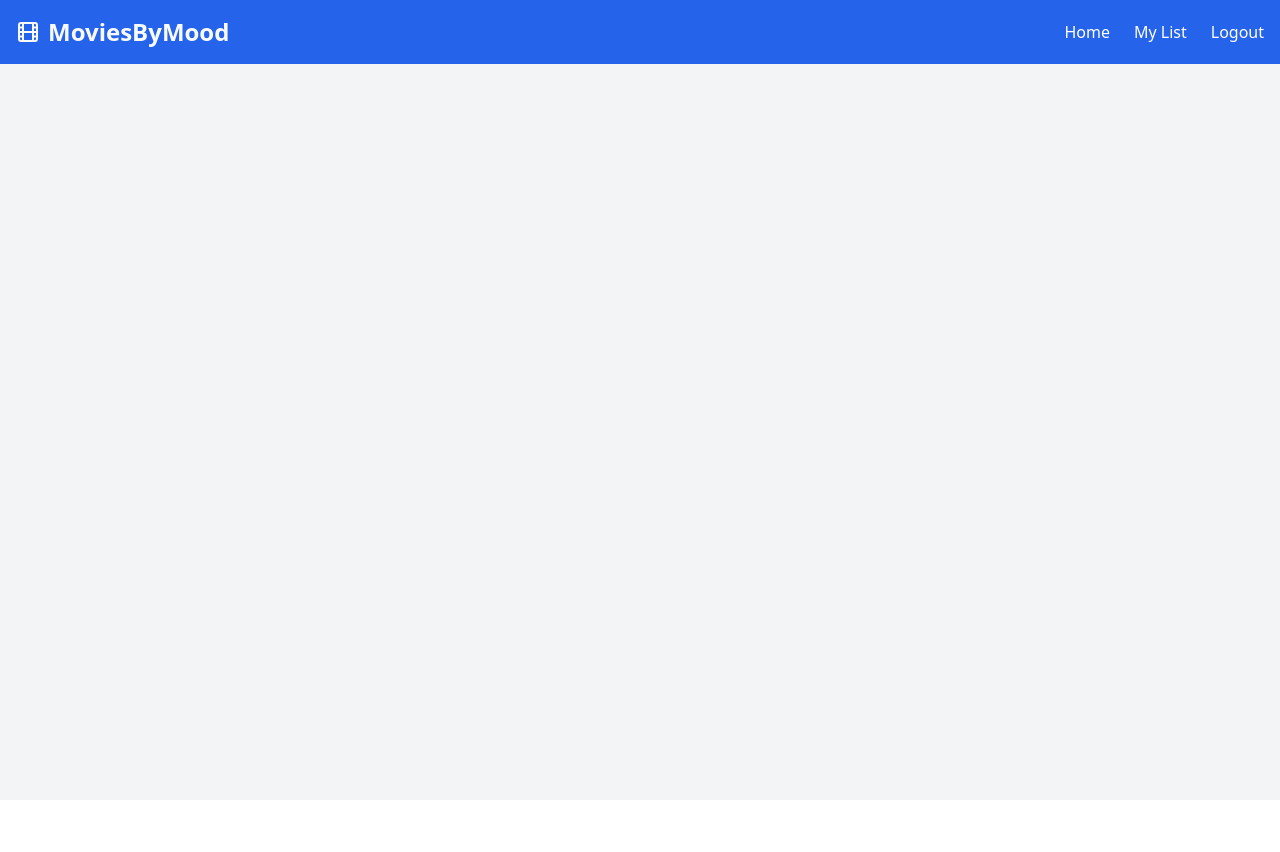
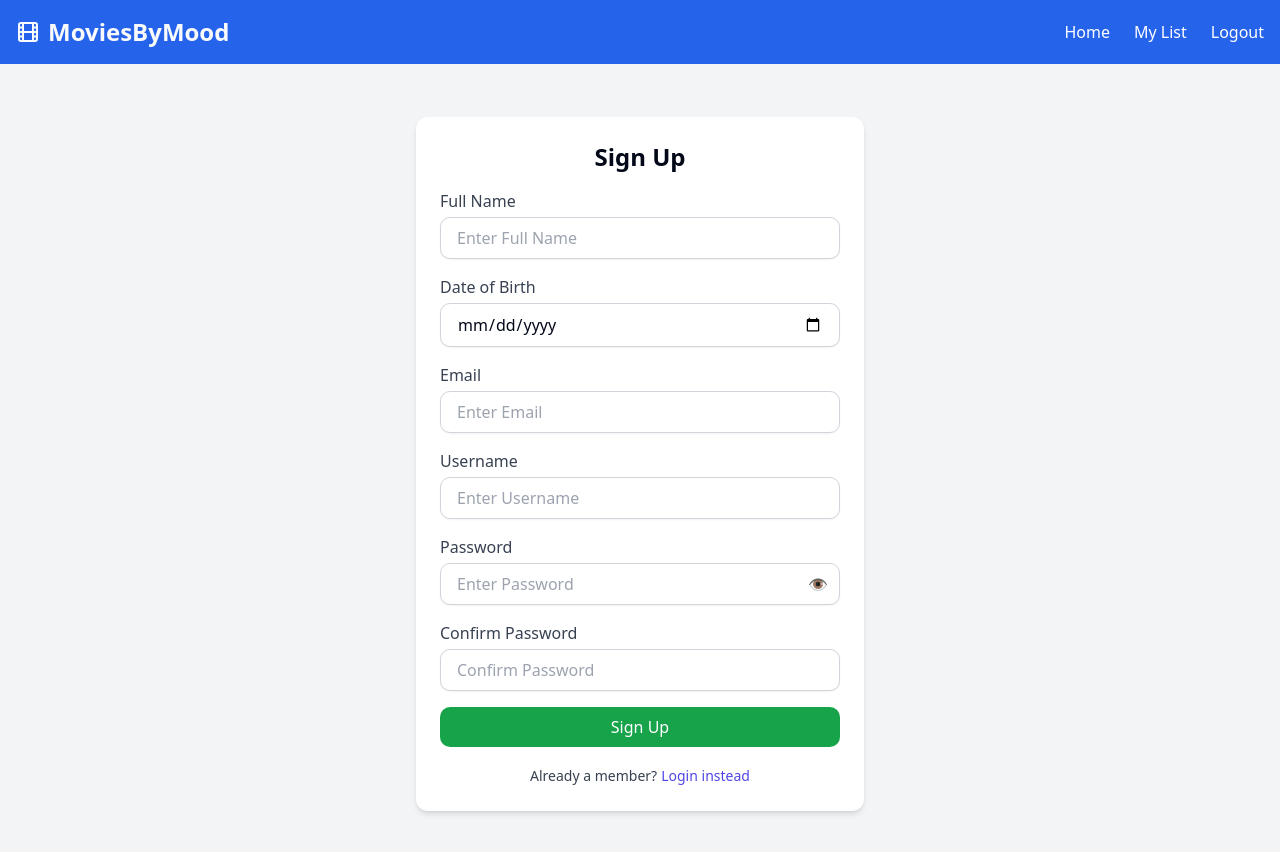
Before and after one commit to Scorpio-2410/MoodMovies, a React (Vite) app in the folder ReactApp/reactapp.client/: page /register in a window 1280 px wide. Shown: the top 852 px of the page. Before the commit the page ends 800 px from the top, so only its background shows below. Built offline with nearby package versions, Linux system fonts and the light colour scheme.

Commit message:
Register page created for new users & routing to register page created

```diff
--- a/ReactApp/reactapp.client/src/App.jsx
+++ b/ReactApp/reactapp.client/src/App.jsx
@@ -3,6 +3,7 @@ import Navbar from "./components/Navbar";
 import HomePage from "./pages/HomePage.jsx";
 import WeatherPage from "./pages/WeatherPage";
 import LoginPage from "./pages/LoginPage"
+import RegisterPage from "./pages/RegisterPage"
 import { Toaster } from "sonner";
 
 function App() {
@@ -13,10 +14,11 @@ function App() {
         <Routes>
           {/* <Route path="/" element={<LoginPage />} />
           <Route path="/register" element={<RegisterPage />} /> */}
+          <Route path="" element={<LoginPage />} />
+          <Route path="/register" element={<RegisterPage />} />
           <Route path="/home" element={<HomePage />} />
           {/* <Route path="/my-list" element={<MyMovieListPage />} />*/}
           <Route path="/weather" element={<WeatherPage />} />
-          <Route path="" element={<LoginPage />} />
         </Routes>
         <Toaster />
       </div>
--- a/ReactApp/reactapp.client/src/pages/RegisterPage.jsx
+++ b/ReactApp/reactapp.client/src/pages/RegisterPage.jsx
@@ -0,0 +1,193 @@
+import { useForm } from "react-hook-form";
+import { useState } from "react";
+import { useNavigate } from "react-router-dom"; // Import useNavigate
+
+export default function RegisterPage() {
+  const {
+    register,
+    handleSubmit,
+    formState: { errors },
+    watch,
+    trigger,
+  } = useForm({
+    mode: "onSubmit", // Validate form only on submit
+    reValidateMode: "onChange", // Revalidate fields when their value changes
+  });
+  const [showPassword, setShowPassword] = useState(false);
+  const [passwordCriteria, setPasswordCriteria] = useState({
+    length: false,
+    uppercase: false,
+    number: false,
+    specialChar: false,
+  });
+  const navigate = useNavigate();
+  const password = watch("password");
+
+  const onSubmit = (data) => {
+    console.log("Signup Data: ", data);
+    // Simulate user creation by logging the form data
+  };
+
+  // Toggle password visibility
+  const togglePasswordVisibility = () => {
+    setShowPassword(!showPassword);
+  };
+
+  // Validate password against the required criteria
+  const validatePasswordStrength = (password) => {
+    setPasswordCriteria({
+      length: password.length >= 8,
+      uppercase: /[A-Z]/.test(password),
+      number: /[0-9]/.test(password),
+      specialChar: /[^A-Za-z0-9]/.test(password),
+    });
+  };
+
+  // Watch for password input changes
+  const handlePasswordChange = (e) => {
+    validatePasswordStrength(e.target.value);
+  };
+
+  return (
+    <div className="min-h-screen flex items-center justify-center bg-gray-100">
+      <div className="bg-white p-6 rounded-lg shadow-md w-full max-w-md">
+        <h2 className="text-2xl font-bold text-center mb-4">Sign Up</h2>
+
+        <form
+          onSubmit={handleSubmit(onSubmit)} // Handle form submission and validation
+          className="space-y-4"
+        >
+          {/* Full Name */}
+          <div>
+            <label className="block text-gray-700 mb-1">Full Name</label>
+            <input
+              type="text"
+              placeholder="Enter Full Name"
+              className="block w-full px-4 py-2 border border-gray-300 rounded-md shadow-sm focus:ring-indigo-500 focus:border-indigo-500"
+              {...register("fullName", { required: "Full Name is required" })}
+            />
+            {errors.fullName && <span className="text-red-500">{errors.fullName.message}</span>}
+          </div>
+
+          {/* Date of Birth */}
+          <div>
+            <label className="block text-gray-700 mb-1">Date of Birth</label>
+            <input
+              type="date"
+              className="block w-full px-4 py-2 border border-gray-300 rounded-md shadow-sm focus:ring-indigo-500 focus:border-indigo-500"
+              {...register("dob", {
+                required: "Date of Birth is required",
+                validate: (dob) => {
+                  const birthDate = new Date(dob);
+                  const today = new Date();
+                  const age = today.getFullYear() - birthDate.getFullYear();
+                  return age >= 8 || "You must be at least 8 years old.";
+                },
+              })}
+            />
+            {errors.dob && <span className="text-red-500">{errors.dob.message}</span>}
+          </div>
+
+          {/* Email */}
+          <div>
+            <label className="block text-gray-700 mb-1">Email</label>
+            <input
+              type="email"
+              placeholder="Enter Email"
+              className="block w-full px-4 py-2 border border-gray-300 rounded-md shadow-sm focus:ring-indigo-500 focus:border-indigo-500"
+              {...register("email", {
+                required: "Email is required",
+                pattern: {
+                  value: /^[^\s@]+@[^\s@]+\.[^\s@]+$/,
+                  message: "Enter a valid email address",
+                },
+              })}
+            />
+            {errors.email && <span className="text-red-500">{errors.email.message}</span>}
+          </div>
+
+          {/* Username */}
+          <div>
+            <label className="block text-gray-700 mb-1">Username</label>
+            <input
+              type="text"
+              placeholder="Enter Username"
+              className="block w-full px-4 py-2 border border-gray-300 rounded-md shadow-sm focus:ring-indigo-500 focus:border-indigo-500"
+              {...register("username", { required: "Username is required" })}
+            />
+            {errors.username && <span className="text-red-500">{errors.username.message}</span>}
+          </div>
+
+          {/* Password field with eye button */}
+          <div>
+            <label className="block text-gray-700 mb-1">Password</label>
+            <div className="relative">
+              <input
+                type={showPassword ? "text" : "password"}
+                placeholder="Enter Password"
+                className="block w-full px-4 py-2 border border-gray-300 rounded-md shadow-sm focus:ring-indigo-500 focus:border-indigo-500"
+                {...register("password", {
+                  required: "Password is required",
+                  onChange: handlePasswordChange,
+                  validate: (value) =>
+                    /[A-Z]/.test(value) &&
+                    /[0-9]/.test(value) &&
+                    /[^A-Za-z0-9]/.test(value) &&
+                    value.length >= 8 ||
+                    "Password must be at least 8 characters, with one uppercase letter, one number, and one special character",
+                })}
+              />
+              <button
+                type="button"
+                className="absolute inset-y-0 right-3 flex items-center"
+                onClick={togglePasswordVisibility}
+              >
+                {showPassword ? "🙈" : "👁️"}
+              </button>
+            </div>
+            {errors.password && (
+              <ul className="text-red-500 mt-2 list-disc list-inside">
+                <li>Password must be at least 8 characters</li>
+                <li>Password must contain at least one uppercase letter</li>
+                <li>Password must contain at least one number</li>
+                <li>Password must contain at least one special character</li>
+              </ul>
+            )}
+          </div>
+
+          {/* Confirm Password */}
+          <div>
+            <label className="block text-gray-700 mb-1">Confirm Password</label>
+            <input
+              type="password"
+              placeholder="Confirm Password"
+              className="block w-full px-4 py-2 border border-gray-300 rounded-md shadow-sm focus:ring-indigo-500 focus:border-indigo-500"
+              {...register("confirmPassword", {
+                required: "Please confirm your password",
+                validate: (value) => value === password || "Passwords do not match",
+              })}
+            />
+            {errors.confirmPassword && <span className="text-red-500">{errors.confirmPassword.message}</span>}
+          </div>
+
+          {/* Submit button */}
+          <div>
+            <input
+              type="submit"
+              value="Sign Up"
+              className="w-full bg-green-600 text-white py-2 rounded-md hover:bg-green-700 transition-colors cursor-pointer"
+            />
+          </div>
+        </form>
+
+        {/* Link to go back to login */}
+        <div className="mt-4 text-center">
+          <span className="text-sm text-gray-700">Already a member?</span>
+          <button onClick={() => navigate("/")} className="ml-1 text-sm text-indigo-600 hover:underline">
+            Login instead
+          </button>
+        </div>
+      </div>
+    </div>
+  );
+}
```
